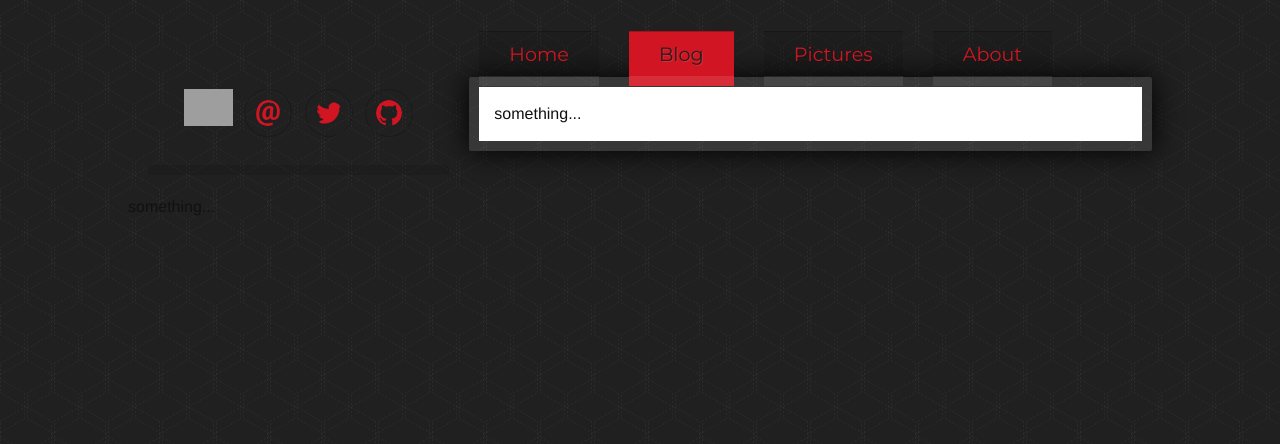
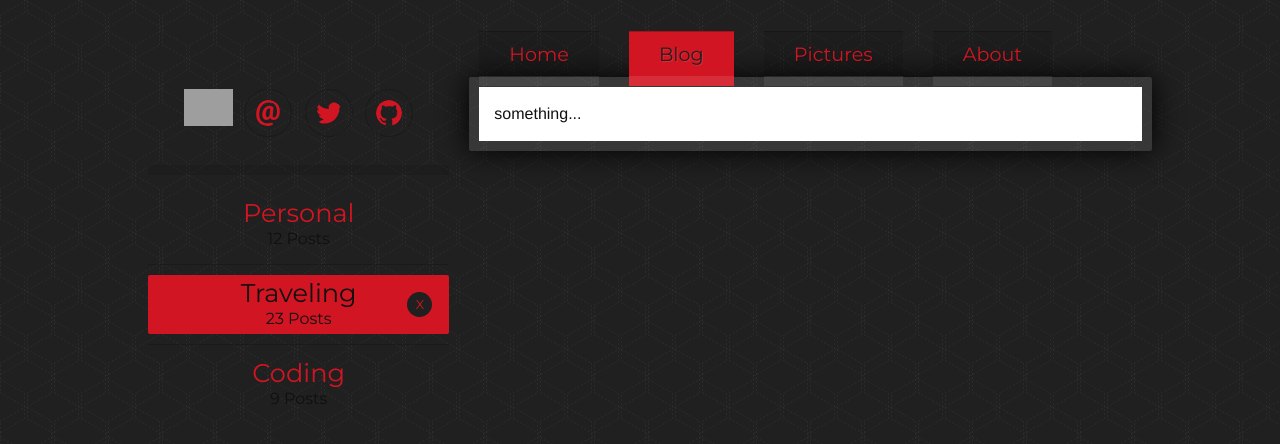
Before and after one commit to mustardamus/akrasia-jekyll, a Jekyll site: the page built from blog.html, in a window 1280 px wide. Shown: the top 444 px of the page. Built offline with Jekyll 4.4.1, drawn with Linux system fonts in a browser that asks for light colours; some web fonts are replaced; grey boxes are pictures that could not be loaded.

Commit message:
blog nav static markup and styling

```diff
--- a/assets/css/bundle.scss
+++ b/assets/css/bundle.scss
@@ -127,3 +127,80 @@ h1, h2, h3, h4, h5, h6 {
 
 @import 'homepage';
 @import 'pictures';
+
+#blog-nav {
+  margin: 0 20px;
+
+  li {
+    margin-bottom: 10px;
+    padding-bottom: 10px;
+    border-bottom: 1px solid rgba(0, 0, 0, 0.2);
+    line-height: 22px;
+
+    &:last-child {
+      border: none;
+    }
+
+    &.active {
+      a {
+        background: $color1;
+        border-radius: 2px;
+
+        .title {
+          color: $dark1;
+        }
+
+        .close {
+          position: absolute;
+          display: block;
+          top: 17px;
+          right: 17px;
+          width: 25px;
+          height: 23px;
+          padding-top: 2px;
+          font-size: 0.8em;
+          background: $dark2;
+          border-radius: 100%;
+          text-align: center;
+        }
+
+        &:hover .close {
+          background: $dark1;
+        }
+      }
+    }
+
+    a {
+      display: block;
+      position: relative;
+      text-align: center;
+      color: $color1;
+      font-family: $sans;
+      padding: 7px 0 4px 0;
+
+      .title {
+        font-size: 1.6em;
+      }
+
+      .count {
+        display: block;
+        color: $dark1;
+      }
+
+      .close {
+        display: none;
+      }
+
+      &:hover {
+        text-decoration: none;
+        background: $color1;
+        border-radius: 2px;
+
+        .title {
+          color: $dark1;
+          text-shadow: 1px 1px 0 rgba(255, 255, 255, 0.1);
+        }
+      }
+    }
+  }
+}
--- a/blog.html
+++ b/blog.html
@@ -38,11 +38,32 @@
       <div class="col col-4" id="sidebar">
         {% include elsewhere-small.html %}
 
-        <div class="container">
-          <div class="clearfix" id="blog-nav">
-            something...
-          </div>
-        </div>
+        <ul class="list-reset" id="blog-nav">
+          <!-- generate via js based on posts in content -->
+          <li>
+            <a href="#personal">
+              <span class="title">Personal</span>
+              <span class="count">12 Posts</span>
+              <span class="close allign">X</span>
+            </a>
+          </li>
+
+          <li class="active">
+            <a href="#personal">
+              <span class="title">Traveling</span>
+              <span class="count">23 Posts</span>
+              <span class="close">X</span>
+            </a>
+          </li>
+
+          <li>
+            <a href="#personal">
+              <span class="title">Coding</span>
+              <span class="count">9 Posts</span>
+              <span class="close">X</span>
+            </a>
+          </li>
+        </ul>
       </div>
 
       <div class="col col-8" id="content">
```
